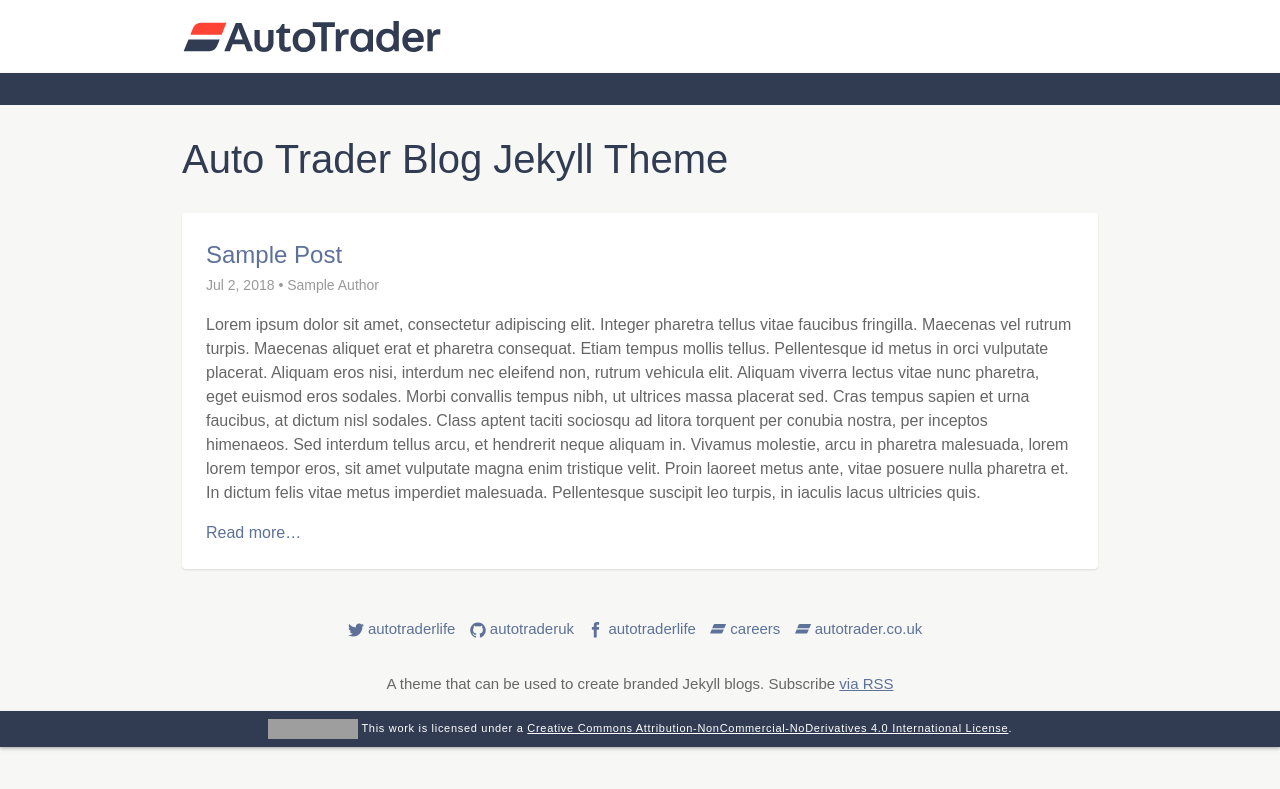
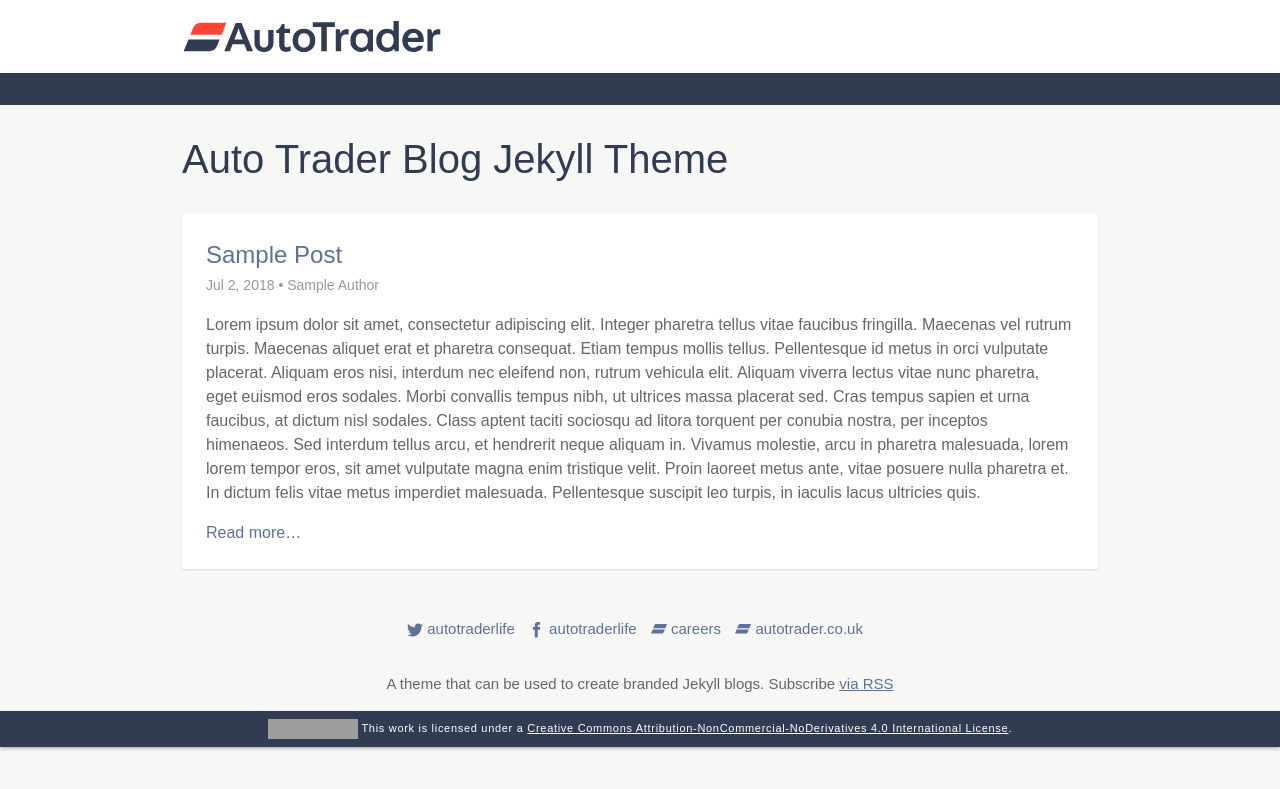
Before and after one commit to mrmanc/autotrader-blog-jekyll-theme, a Jekyll site: the page built from index.html, in a window 1280 px wide. Shown: the top 789 px of the page. Built offline with Jekyll 4.4.1, drawn with Linux system fonts in a browser that asks for light colours; some web fonts are replaced; the list of posts is cut into pages by our own code; grey boxes are pictures that could not be loaded.

Commit message:
Fix problem with github site config breaking remote_theme externally
It looks like you can’t define items under a ‘github’ root value in the
_config.yml without breaking remote_theme on github.com. ¯\_(ツ)_/¯

```diff
--- a/_config.yml
+++ b/_config.yml
@@ -22,7 +22,7 @@ paginate: 20
 paginate_path: "/page-:num/"
 
 
-github:
+githubdotgom:
   username: autotraderuk
 twitter:
   username: autotraderlife # This is used by jekyll-seo-tag
--- a/_includes/footer.html
+++ b/_includes/footer.html
@@ -9,15 +9,15 @@
     </li>
     {% endif %}
 
-    {% if site.github.username %}
+    {% if site.githubdotcom.username %}
     <li>
-      <a href="https://github.com/{{ site.github.username }}">
+      <a href="https://github.com/{{ site.githubdotcom.username }}">
         <span class="icon  icon--github">
           <svg viewBox="0 0 16 16">
             <path fill="#828282" d="M7.999,0.431c-4.285,0-7.76,3.474-7.76,7.761 c0,3.428,2.223,6.337,5.307,7.363c0.388,0.071,0.53-0.168,0.53-0.374c0-0.184-0.007-0.672-0.01-1.32 c-2.159,0.469-2.614-1.04-2.614-1.04c-0.353-0.896-0.862-1.135-0.862-1.135c-0.705-0.481,0.053-0.472,0.053-0.472 c0.779,0.055,1.189,0.8,1.189,0.8c0.692,1.186,1.816,0.843,2.258,0.645c0.071-0.502,0.271-0.843,0.493-1.037 C4.86,11.425,3.049,10.76,3.049,7.786c0-0.847,0.302-1.54,0.799-2.082C3.768,5.507,3.501,4.718,3.924,3.65 c0,0,0.652-0.209,2.134,0.796C6.677,4.273,7.34,4.187,8,4.184c0.659,0.003,1.323,0.089,1.943,0.261 c1.482-1.004,2.132-0.796,2.132-0.796c0.423,1.068,0.157,1.857,0.077,2.054c0.497,0.542,0.798,1.235,0.798,2.082 c0,2.981-1.814,3.637-3.543,3.829c0.279,0.24,0.527,0.713,0.527,1.437c0,1.037-0.01,1.874-0.01,2.129 c0,0.208,0.14,0.449,0.534,0.373c3.081-1.028,5.302-3.935,5.302-7.362C15.76,3.906,12.285,0.431,7.999,0.431z"/>
           </svg>
         </span>
-        <span class="username">{{ site.github.username }}</span>
+        <span class="username">{{ site.githubdotcom.username }}</span>
       </a>
     </li>
     {% endif %}
```
